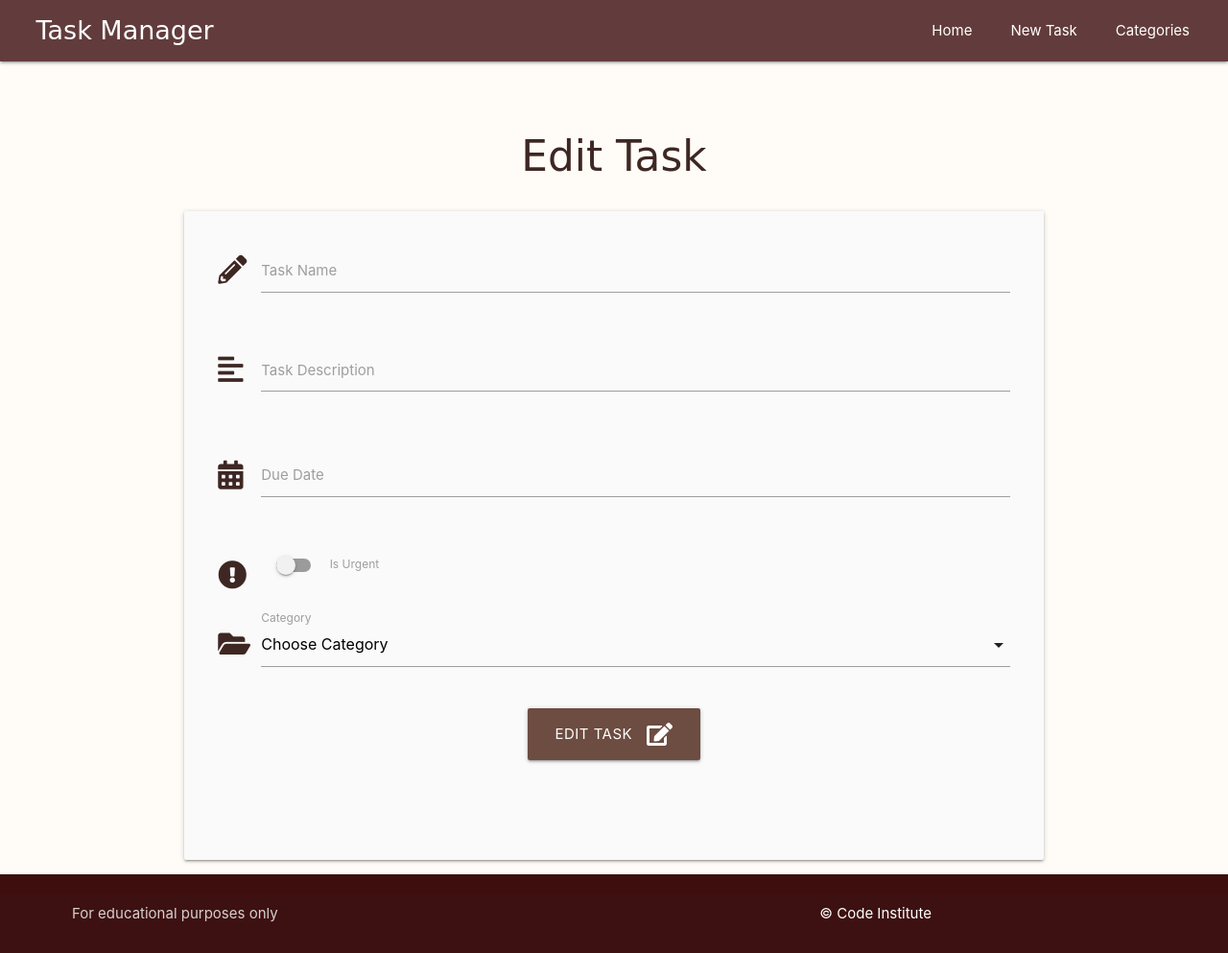
After one commit to merzann/Task-Manager-RDBMS-Project, a Flask app: template taskmanager/templates/edit_task.html in a window 1280 px wide. The commit adds this page. Shown: the whole page at 96% size. Run offline with Flask 3, Linux system fonts and the light colour scheme; the template is opened without the code that fills it, so the values that code supplies are empty.

Commit message:
feat: add and style edit_task.html, add edit_task() function to routes.py, wire up Edit-Button in collapsible header in tasks.html

```diff
--- a/taskmanager/static/css/style.css
+++ b/taskmanager/static/css/style.css
@@ -94,18 +94,18 @@ a.brand-logo {
 
 /* buttons */
 
-a.btn-large.deep-orange.lighten-1 {
+.btn-large {
+    background-color:#8f564c;
     margin-bottom: 60px;
 }
 
-a.btn-large.deep-orange.lighten-1:hover {
-    background-color: #d84315 !important;
-    transform: scale(1.1);
+.btn-large:hover {
+    background-color: #623c3c;
+    margin-bottom: 60px;
 }
 
 .btn-large.brown.darken-1:hover {
     background-color: #623c3c !important;
-    transform: scale(1.1);
 }
 
 a.btn.deep-orange.darken-4:hover {
@@ -118,6 +118,15 @@ a.btn.green.accent-4:hover {
     transform: scale(1.1);
 }
 
+
+/* tasks page */
+
+div.collapsible-header {
+     background-color: rgb(153, 125, 99);
+}
+
+
+/* categories page */
 
 /* cards */
 
@@ -136,12 +145,12 @@ a.btn.green.accent-4:hover {
     display: flex;
     flex-direction: column;
     justify-content: space-between;
-    background-color: #634242;
+    background-color: rgb(153, 125, 99);
 }
 
 div.card-action {
     display: flex;
-    flex-direction: row;
+    justify-content: center;
     gap: 10px;
 }
 
@@ -161,7 +170,7 @@ footer div.container {
 @media (max-width: 576px) {
 
     .modal {
-        width: 90%;
+        min-width: 80%;
         padding: 0;
     }
 
--- a/taskmanager/static/js/script.js
+++ b/taskmanager/static/js/script.js
@@ -7,13 +7,17 @@ document.addEventListener("DOMContentLoaded", function() {
     let datepicker = document.querySelectorAll(".datepicker");
     M.Datepicker.init(datepicker, {
         format: "dd mmmm, yyyy",
-        i18n: {done: "Select"}
+        i18n: {done: "Select"},
     });
 
     // select initialization
     let selects = document.querySelectorAll("select");
     M.FormSelect.init(selects);
 
+    // collapsible initializataion
+    let collapsibles = document.querySelectorAll(".collapsible");
+    M.Collapsible.init(collapsibles);
+
     // modal initialization
     var elems = document.querySelectorAll(".modal");
     M.Modal.init(elems);
--- a/taskmanager/templates/categories.html
+++ b/taskmanager/templates/categories.html
@@ -5,7 +5,7 @@
 
 <div class="row">
     <div class="col s12 center-align">
-        <a href="{{ url_for('add_category') }}" class="btn-large deep-orange lighten-1">
+        <a href="{{ url_for('add_category') }}" class="btn-large">
             Add Category <i class="fas fa-plus-square right"></i>
         </a>
     </div>
--- /dev/null
+++ b/taskmanager/templates/edit_task.html
@@ -0,0 +1,82 @@
+{% extends "base.html" %}
+{% block content %}
+
+<h3 class="center-align">Edit Task</h3>
+
+<div class="row card-panel grey lighten-5">
+    <form class="col s12" method="POST" action="{{ url_for('edit_task', task_id=task.id) }}">
+        <!-- task name -->
+        <div class="row">
+            <div class="input-field col s12">
+                <i class="fas fa-pencil-alt prefix brown-text text-darken-4"></i>
+                <input id="task_name" name="task_name" value="{{ task.task_name }}" minlength="5" maxlength="50"
+                    type="text" class="validate" required>
+                <label for="task_name">Task Name</label>
+            </div>
+        </div>
+        <!-- task description -->
+        <div class="row">
+            <div class="input-field col s12">
+                <i class="fas fa-align-left prefix brown-text text-darken-4"></i>
+                <textarea id="task_description" name="task_description" minlength="5" maxlength="200" type="text"
+                    class="materialize-textarea validate" required>
+                    {{- task.task_description -}}
+                </textarea>
+                <label for="task_description">Task Description</label>
+            </div>
+        </div>
+        <!-- due date -->
+        <div class="row">
+            <div class="input-field col s12">
+                <i class="fas fa-calendar-alt prefix brown-text text-darken-4"></i>
+                <input id="due_date" name="due_date" type="text" value="{{ task.due_date.strftime('%d %B, %Y') }}"
+                    class="datepicker validate" required>
+                <label for="due_date">Due Date</label>
+            </div>
+        </div>
+        <!-- is urgent -->
+        <div class="row">
+            <div class="input-field col s12">
+                <div class="switch">
+                    <i class="fas fa-exclamation-circle prefix brown-text text-darken-4"></i>
+                    <label for="is_urgent">
+                        {% if task.is_urgent == True %}
+                            <input id="is_urgent" name="is_urgent" type="checkbox" checked>
+                        {% else %}
+                            <input id="is_urgent" name="is_urgent" type="checkbox">
+                        {% endif %}
+                        <span class="lever"></span>
+                        Is Urgent
+                    </label>
+                </div>
+            </div>
+        </div>
+        <!-- category id -->
+        <div class="row">
+            <div class="input-field col s12">
+                <i class="fas fa-folder-open prefix brown-text text-darken-4"></i>
+                <select id="category_id" name="category_id" class="validate" required>
+                    <option value="" disabled>Choose Category</option>
+                    {% for category in categories %}
+                        {% if category == task.category %}
+                            <option value="{{ category.id }}" selected>{{ category.category_name }}</option>
+                        {% else %}
+                            <option value="{{ category.id }}">{{ category.category_name }}</option>
+                        {% endif %}
+                    {% endfor %}
+                </select>
+                <label for="category_id">Category</label>
+            </div>
+        </div>
+        <!-- submit button -->
+        <div class="row">
+            <div class="col s12 center-align">
+                <button type="submit" class="btn-large brown darken-1">
+                    Edit Task <i class="fas fa-edit right"></i>
+                </button>
+            </div>
+        </div>
+    </form>
+</div>
+
+{% endblock %}
```
Also changed, not shown: taskmanager/routes.py (+17 -1 lines), taskmanager/templates/tasks.html (+23 -1 lines).
